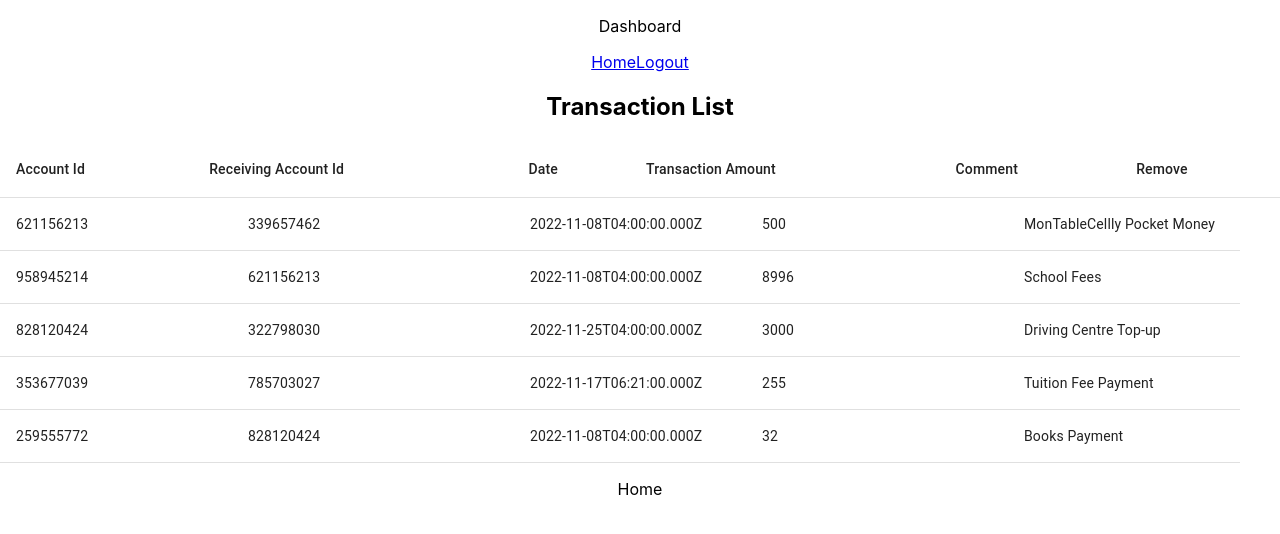
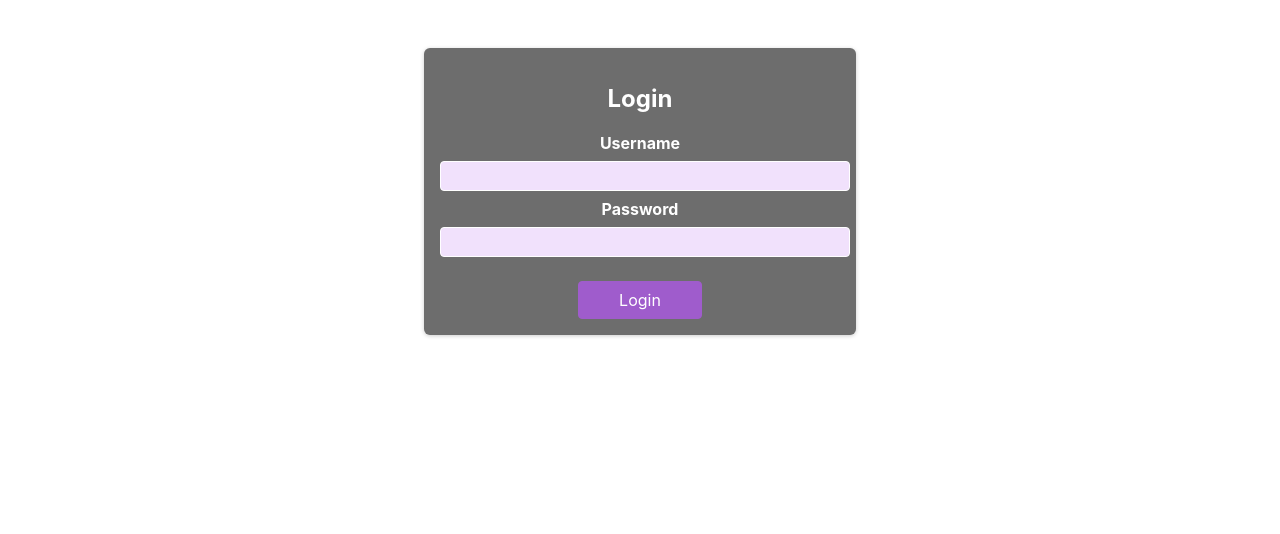
Before and after one commit to ernestlim8/tt__24, a React (Create React App) app in the folder client/: page / in a window 1280 px wide. Shown: the top 534 px of the page. Built offline with nearby package versions, Linux system fonts and the light colour scheme.

Commit message:
Implement login and logout logic with localStorage and context

```diff
--- a/client/src/App.js
+++ b/client/src/App.js
@@ -1,4 +1,3 @@
-import logo from './logo.svg';
 import './App.css';
 import Login from './pages/Login.js'
 import Dashboard from './pages/Dashboard';
@@ -6,15 +5,16 @@ import { BrowserRouter as Router, Route, Routes, Switch, useNavigate } from 'rea
 import CreateTransaction from './components/CreateTransaction';
 import ProfilePage from './components/ProfilePage';
 import Home from './pages/Home';
-import { useState } from 'react';
+import { useContext } from 'react';
 import TransactionList from './components/TransactionList';
+import AuthContext from './auth-context';
 
 function App() {
-  const [user, setUser] = useState("1");
-  const navigate = useNavigate();
+ const authCtx = useContext(AuthContext);
+ const navigate = useNavigate();
 
   function Logout() {
-    setUser(null);
+    authCtx.logout()
   }
 
   function navigateToAccount(id) {
@@ -24,7 +24,8 @@ function App() {
 
   return (
     <div className="App">
-      {!user
+      {!authCtx.isLoggedIn
+
       ? <Login/>
       : <Routes>
           <Route element={<Dashboard Logout={Logout} />}>
@@ -33,7 +34,8 @@ function App() {
             <Route path="/create" element={<CreateTransaction />} />
             <Route path="/account/:id" element={<TransactionList />} />
           </Route>
-        </Routes>}
+          </Routes>
+        }
     </div>
   );
 }
--- /dev/null
+++ b/client/src/auth-context.js
@@ -0,0 +1,41 @@
+import React from "react";
+import { useState } from "react";
+
+const AuthContext = React.createContext({
+  id: "",
+  isLoggedIn: false,
+  login: (id) => {},
+  logout: () => {},
+});
+
+export const AuthContextProvider = (props) => {
+  const initialId = localStorage.getItem("id");
+  const [id, setId] = useState(initialId);
+
+  const userIsLoggedIn = !!id;
+
+  const logoutHandler = () => {
+    setId(null);
+    localStorage.removeItem("id");
+  };
+
+  const loginHandler = (id) => {
+    setId(id);
+    localStorage.setItem("id", id);
+  };
+
+  const contextValue = {
+    id: id,
+    isLoggedIn: userIsLoggedIn,
+    login: loginHandler,
+    logout: logoutHandler,
+  };
+
+  return (
+    <AuthContext.Provider value={contextValue}>
+      {props.children}
+    </AuthContext.Provider>
+  );
+};
+
+export default AuthContext;
--- a/client/src/components/LoginPage.js
+++ b/client/src/components/LoginPage.js
@@ -1,18 +1,55 @@
-import { useState, useRef, useContext } from "react";
+import { useRef, useContext } from "react";
+import { useNavigate } from "react-router-dom";
+import loginService from "../services/loginService";
 import classes from "./LoginPage.module.css";
+import AuthContext from "../auth-context";
 
 const LoginPage = () => {
-  const submitHandler = () => {};
-  const emailInputRef = useRef();
+  const navigate = useNavigate();
+  const usernameInputRef = useRef();
   const passwordInputRef = useRef();
+
+  const authCtx = useContext(AuthContext);
+
+  const submitHandler = (event) => {
+    event.preventDefault();
+
+    const enteredUsername = usernameInputRef.current.value;
+    const enteredPassword = passwordInputRef.current.value;
+
+    try {
+      // TODO: uncomment when backend api is up
+
+      // const loginData = loginService.login(enteredUsername, enteredPassword);
+      // if (loginData && loginData.ID) {
+      //   authCtx.login(loginData.ID)
+      //   navigate.replace("/")
+      // } else {
+      //   let errorMessage = "Authentication failed!";
+      //   throw new Error(errorMessage);
+      // }
+      authCtx.login("1")
+      navigate("/")
+
+    } catch (error) {
+      console.log(error)
+      alert(error.message);
+    }
+
+  };
 
   return (
     <section className={classes.auth}>
       <h1>Login</h1>
       <form onSubmit={submitHandler}>
         <div className={classes.control}>
-          <label htmlFor="email">Username</label>
-          <input type="email" id="username" required ref={emailInputRef} />
+          <label htmlFor="username">Username</label>
+          <input
+            type="username"
+            id="username"
+            required
+            ref={usernameInputRef}
+          />
         </div>
         <div className={classes.control}>
           <label htmlFor="password">Password</label>
--- a/client/src/index.js
+++ b/client/src/index.js
@@ -1,16 +1,19 @@
-import React from 'react';
-import ReactDOM from 'react-dom/client';
-import './index.css';
-import App from './App';
-import reportWebVitals from './reportWebVitals';
-import { BrowserRouter } from 'react-router-dom';
+import React from "react";
+import ReactDOM from "react-dom/client";
+import "./index.css";
+import App from "./App";
+import reportWebVitals from "./reportWebVitals";
+import { BrowserRouter } from "react-router-dom";
+import { AuthContextProvider } from "./auth-context";
 
-const root = ReactDOM.createRoot(document.getElementById('root'));
+const root = ReactDOM.createRoot(document.getElementById("root"));
 root.render(
   <React.StrictMode>
-    <BrowserRouter>
-      <App />
-    </BrowserRouter>
+    <AuthContextProvider>
+      <BrowserRouter>
+        <App />
+      </BrowserRouter>
+    </AuthContextProvider>
   </React.StrictMode>
 );
 
--- a/client/src/services/loginService.js
+++ b/client/src/services/loginService.js
@@ -24,14 +24,14 @@ const baseUrl = "/api"
 
 // const getToken = () => token;
 
-const login = async (user) => {
+
+const login = async (username, password) => {
     let data = null;
     let error = null;
 
     try {
-        const response = await axios.post(`${baseUrl}/login`, user);
-        data = response.data;
-
+        const response = await axios.get(baseUrl, {params: {username, password}});
+        return response.data;
     } catch (e) {
         error = e.message;
     }
```
